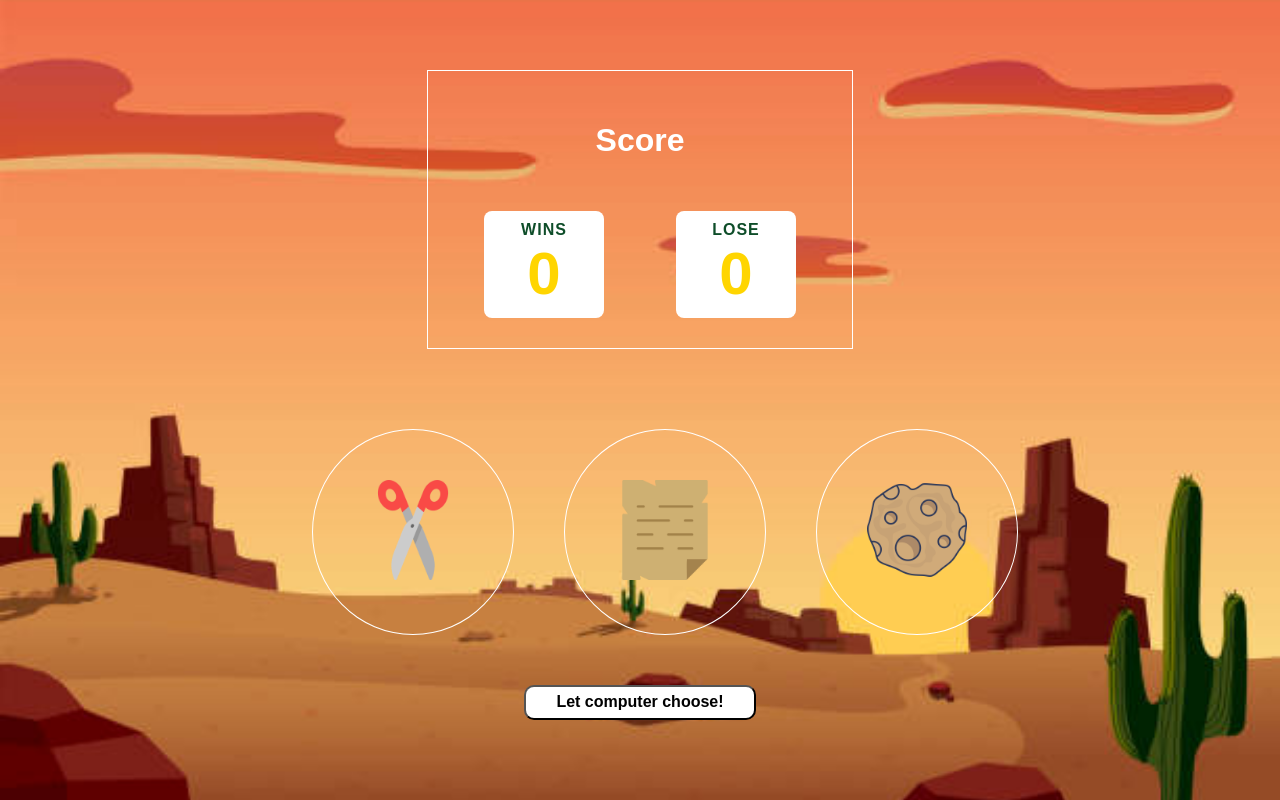
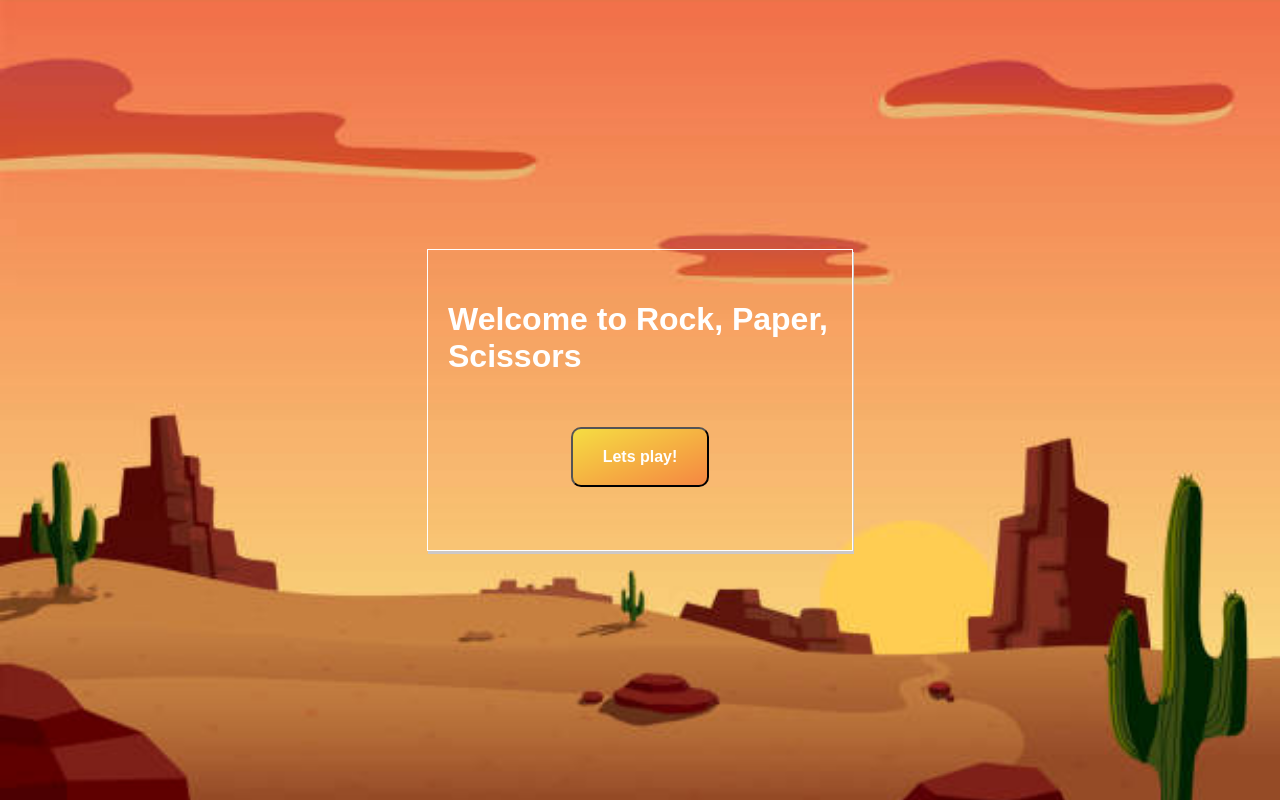
Before and after one commit to flakronkadriu/rock-paper-scissors, a React (Create React App) app: page / in a window 1280 px wide. Built offline with nearby package versions, Linux system fonts and the light colour scheme.

Commit message:
game status

```diff
--- a/src/components/GameMode/GameMode.tsx
+++ b/src/components/GameMode/GameMode.tsx
@@ -1,23 +1,33 @@
 import React from "react";
 import { ButtonSize } from "../../logic/Button/model";
+import { IGameContext } from "../../logic/Game/context";
+import { Game } from "../../logic/Game/Game";
+import { GameStatus } from "../../logic/Game/model";
+import { withGameContext } from "../../shared/utils/withContext";
 import Button from "../base/Button/Button";
 
 import "./GameMode.scss";
 
-const GameMode: React.FunctionComponent = () => (
+const GameMode: React.FunctionComponent<IGameContext> = (props) => (
   <div className="game-mode">
     <div className="game-mode__wrapper">
       <div className="game-mode__content">
         <div className="content__headline">
-          <h1>Choose game mode</h1>
+          <h1>Welcome to Rock, Paper, Scissors</h1>
         </div>
         <div className="content__btn_player">
-          <Button size={ButtonSize.Medium}>Play against Computer</Button>
+          <Button
+            size={ButtonSize.Medium}
+            onClick={() =>
+              props.setGameState(Game.setGameStatus(props, GameStatus.Started))
+            }
+          >
+            Lets play!
+          </Button>
         </div>
-        <Button size={ButtonSize.Medium}>Computer vs Computer</Button>
       </div>
     </div>
   </div>
 );
 
-export default GameMode;
+export default withGameContext(GameMode);
--- a/src/components/Main/Main.tsx
+++ b/src/components/Main/Main.tsx
@@ -5,7 +5,7 @@ import GameComponent from "../Game/Game";
 import "./Main.scss";
 import { GameContext } from "../../logic/Game/context/game-context";
 import { Game } from "../../logic/Game/Game";
-import { IGame } from "../../logic/Game/model";
+import { GameStatus, IGame } from "../../logic/Game/model";
 import { IGameContext } from "../../logic/Game/context";
 
 const Main: React.FC = () => {
@@ -15,9 +15,9 @@ const Main: React.FC = () => {
 
   return (
     <div className="main">
-      {/* <GameMode /> */}
       <GameContext.Provider value={values}>
-        <GameComponent />
+        {values.gameStatus === GameStatus.Init && <GameMode />}
+        {values.gameStatus === GameStatus.Started && <GameComponent />}
       </GameContext.Provider>
     </div>
   );
--- a/src/logic/Game/Game.ts
+++ b/src/logic/Game/Game.ts
@@ -8,8 +8,8 @@ export class Game {
     return {
       wins: 0,
       lose: 0,
-      isPlaying: true,
-      gameStatus: GameStatus.INIT,
+      isPlaying: false,
+      gameStatus: GameStatus.Init,
       result: ResultEnum.DRAW,
       userInput: ConsoleType.Paper,
       computerInput: ConsoleType.Rock,
@@ -38,6 +38,14 @@ export class Game {
     return {
       ...state,
       isPlaying,
+    };
+  }
+
+  static setGameStatus(state: IGame, gameStatus: GameStatus): IGame {
+    return {
+      ...state,
+      gameStatus,
+      isPlaying: gameStatus === GameStatus.Started,
     };
   }
 
--- a/src/logic/Game/model/game-status-enum.ts
+++ b/src/logic/Game/model/game-status-enum.ts
@@ -1,5 +1,5 @@
 export enum GameStatus {
-  INIT,
-  STARTED,
-  END,
+  Init = "INIT",
+  Started = "STARTED",
+  End = "END",
 }
```
